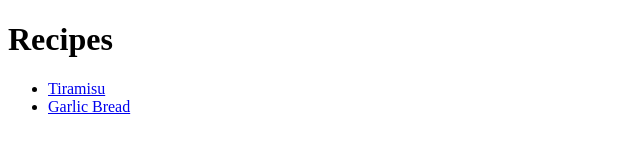
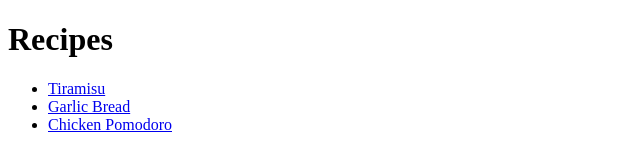
Before and after one commit to helix17/practice-recipes, a plain HTML site: page index.html in a window 1280 px wide. Shown: the whole page, without its empty margins (0-640 px from the left). Drawn offline with Linux system fonts and the light colour scheme.

Commit message:
fix: add link to recipe

```diff
--- a/index.html
+++ b/index.html
@@ -12,6 +12,7 @@
     <ul>
         <li><a href="./recipes/tiramisu.html" target="_blank" rel="noopener noreferrer">Tiramisu</a></li>
         <li><a href="./recipes/garlic-bread.html" target="_blank" rel="noopener noreferrer">Garlic Bread</a></li>
+        <li><a href="./recipes/chicken-pomodoro.html" target="_blank" rel="noopener noreferrer">Chicken Pomodoro</a></li>
     </ul>
 </body>
 
```
